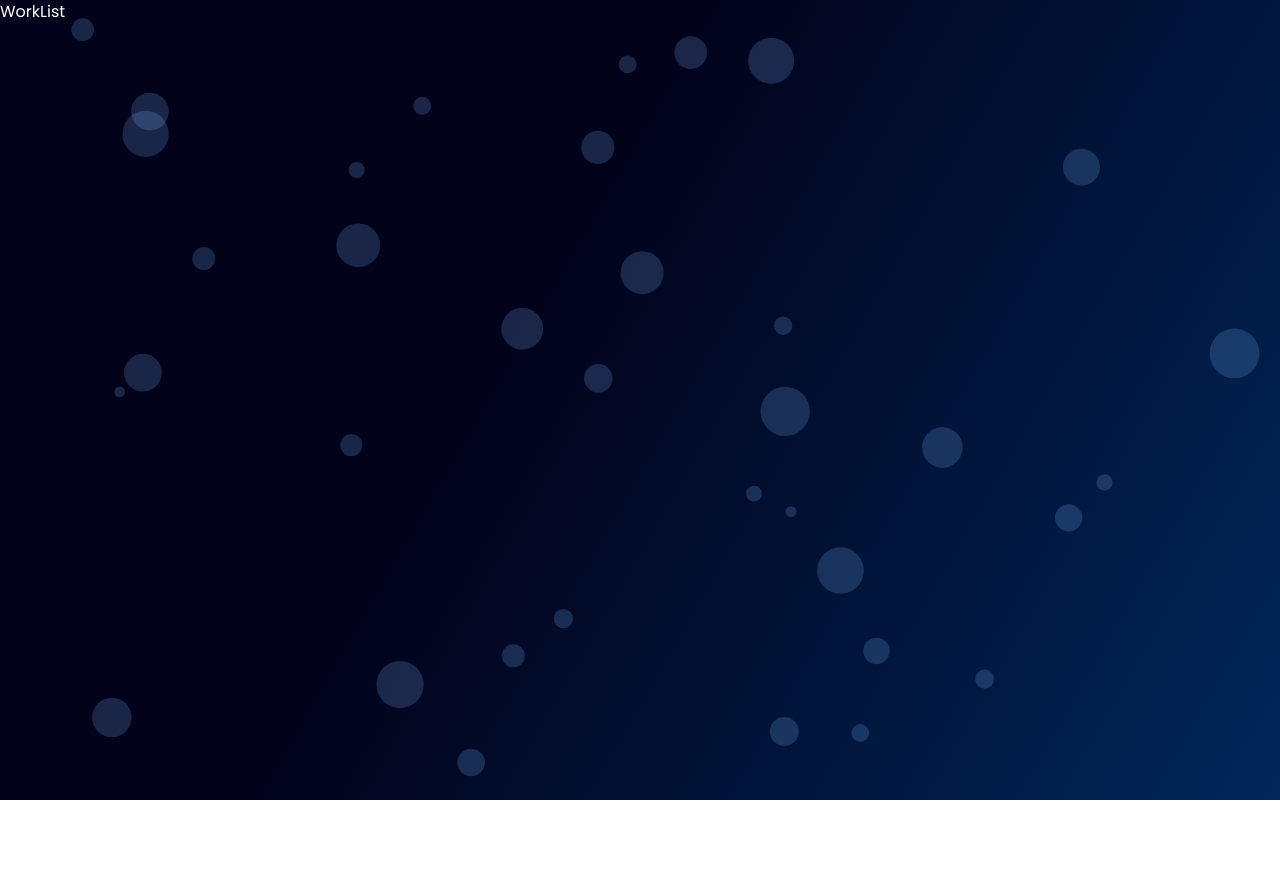
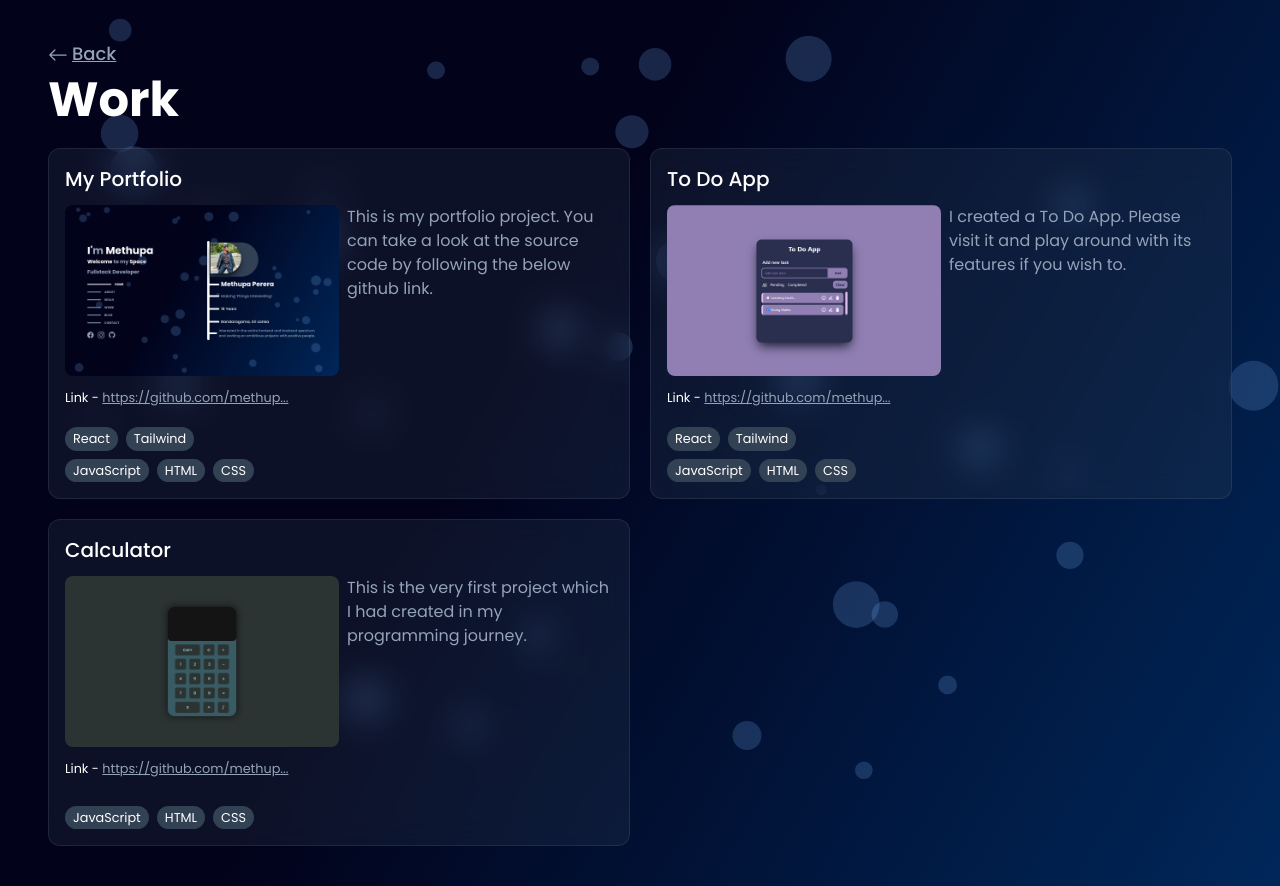
Before and after one commit to methupaPerera/my-portfolio, a React (Vite) app: page /all-works in a window 1280 px wide. Before the commit the page ends 800 px from the top, so only its background shows below. Built offline with nearby package versions, Linux system fonts and the light colour scheme.

Commit message:
Created the all work page.

```diff
--- a/src/components/Work.jsx
+++ b/src/components/Work.jsx
@@ -24,8 +24,7 @@ const Work = ({
             </div>
             <div className="mt-3 flex flex-col gap-2">
                 <p>Link - <a href={link} target="_blank" className="text-slate-400 hover:text-white duration-200 underline">{link.slice(0, 25)}...</a></p>
-                <div className="flex items-center gap-2">
-                    <p>Technologies -</p>
+                <div className="mt-3 flex items-center gap-2">
                     {technologies
                         ? technologies.map((tech) => {
                               return (
@@ -37,10 +36,9 @@ const Work = ({
                                   </p>
                               );
                           })
-                        : "None"}
+                        : ""}
                 </div>
                 <div className="flex items-center gap-2">
-                    <p>Languages -</p>
                     {languages.map((lang) => {
                         return (
                             <p
--- a/src/pages/SkillsList.jsx
+++ b/src/pages/SkillsList.jsx
@@ -15,7 +15,7 @@ const SkillsList = () => {
     return (
         <div className="w-full py-10 px-6 md:px-12">
             <Link
-                to="/"
+                to=".."
                 className="pb-2 flex items-center gap-1 underline text-slate-400 hover:text-white duration-300 font-medium text-lg"
             >
                 <BsArrowLeft className="mt-[1px] text-xl" /> Back
--- a/src/pages/WorksList.jsx
+++ b/src/pages/WorksList.jsx
@@ -1,7 +1,43 @@
-import React from "react";
+import React, { useEffect } from "react";
+import { motion } from "framer-motion";
+import { Link } from "react-router-dom";
 
-const WorkList = () => {
-    return <div>WorkList</div>;
+import { Work } from "../components";
+import { workList } from "../data/workList";
+
+import { BsArrowLeft } from "react-icons/bs";
+
+const WorksList = () => {
+    useEffect(() => {
+        window.scrollTo(0, 0);
+    }, []);
+
+    return (
+        <div className="w-full py-10 px-6 md:px-12">
+            <Link
+                to=".."
+                className="pb-2 flex items-center gap-1 underline text-slate-400 hover:text-white duration-300 font-medium text-lg"
+            >
+                <BsArrowLeft className="mt-[1px] text-xl" /> Back
+            </Link>
+            <motion.h4
+                initial={{ opacity: 0, translateY: 200 }}
+                whileInView={{ opacity: 1, translateY: 0 }}
+                transition={{ duration: 0.5 }}
+                className="text-5xl font-bold text-white"
+            >
+                Work
+            </motion.h4>
+
+            <div className="mt-6 grid grid-cols-1 md:grid-cols-2 gap-5 z-20">
+                {workList.map((work, index) => {
+                    return (
+                        <Work key={work.heading} index={index + 1} {...work} />
+                    );
+                })}
+            </div>
+        </div>
+    );
 };
 
-export default WorkList;
+export default WorksList;
```
